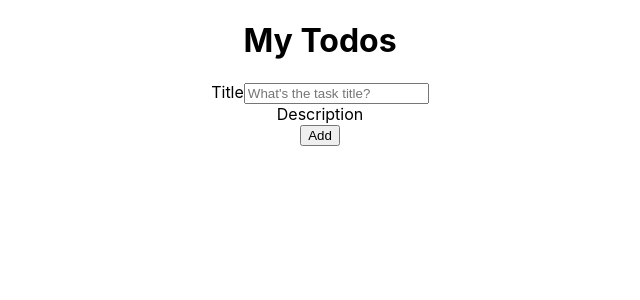
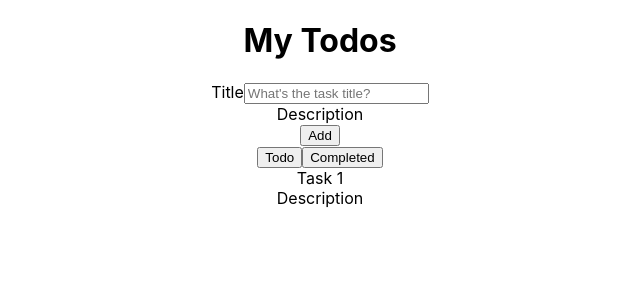
Before and after one commit to sir-braz/spring-boot-todo-list, a React (Create React App) app in the folder frontend/: page / in a window 1280 px wide. Shown: the top 300 px of the page, without its empty margins (320-960 px from the left). Built offline with nearby package versions, Linux system fonts and the light colour scheme.

Commit message:
Add input form, button area, and todo list layout

```diff
--- a/frontend/src/App.js
+++ b/frontend/src/App.js
@@ -1,4 +1,3 @@
-import logo from './logo.svg';
 import './App.css';
 
 function App() {
@@ -19,6 +18,18 @@ function App() {
             <button type='button' className='primaryBtn'>Add</button>
           </div>
         </div>
+        <div className='btn-area'>
+            <button>Todo</button>
+            <button>Completed</button>
+        </div>
+
+        <div className='todo-list'>
+
+          <div className='todo-list-item'>
+            <div>Task 1</div>
+            <div>Description</div>
+          </div>
+        </div>
       </div>
     </div>
   );
```
